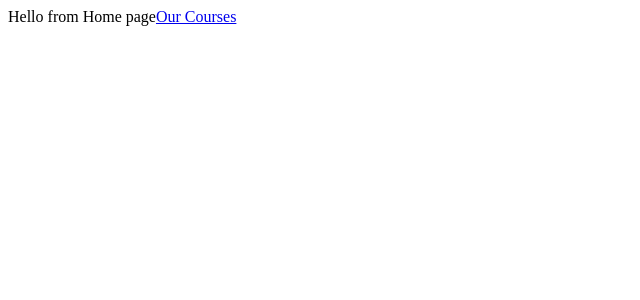
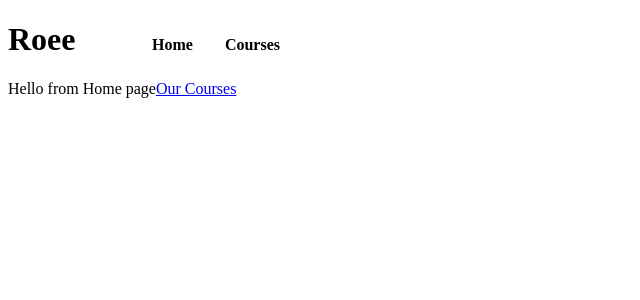
Before and after one commit to roee030/courses-app-react, a React (Create React App) app: page / in a window 1280 px wide. Shown: the top 300 px of the page, without its empty margins (0-640 px from the left). Built offline with nearby package versions, Linux system fonts and the light colour scheme.

Commit message:
add navbar

```diff
--- a/package.json
+++ b/package.json
@@ -5,6 +5,7 @@
   "dependencies": {
     "react": "^16.12.0",
     "react-dom": "^16.12.0",
+    "react-icons": "^3.8.0",
     "react-router-dom": "^5.1.2",
     "react-scripts": "3.2.0"
   },
--- /dev/null
+++ b/src/App.css
@@ -0,0 +1,4 @@
+.body{
+    margin: 0;
+    padding: 0;
+}
--- a/src/App.js
+++ b/src/App.js
@@ -1,14 +1,20 @@
 import React from 'react';
-import { BrowserRouter as Router, Route} from "react-router-dom";
+import { BrowserRouter as Router, Route,Switch} from "react-router-dom";
 import { Link } from "react-router-dom";
 import Home from './pages/Home';
 import Courses from './pages/Courses'
+import Navbar from './components/Navbar'
+import './App.css'
 function App() {
   return (
-      <Router>
+      <>
+      <Navbar/>
+      <h1>Roee</h1>
+      <Switch>
         <Route exact path="/" component={Home}/>
         <Route path="/courses" component={Courses}/>
-      </Router>
+      </Switch>
+      </>
   );
 }
 
--- /dev/null
+++ b/src/components/Navbar.css
@@ -0,0 +1,68 @@
+.navbar {
+    position: fixed;
+    top: 0;
+    left: 0;
+    width: 100%;
+    padding: 0.75rem 2rem;
+    background: var(--offWhite);
+    z-index: 1;
+    max-width: 800px;
+  }
+  .nav-header {
+    display: flex;
+    justify-content: space-between;
+  }
+  .nav-btn {
+    background: transparent;
+    border: none;
+    cursor: pointer;
+    outline: none;
+  }
+  .nav-icon {
+    font-size: 1.5rem;
+    color: var(--primaryColor);
+  }
+  .nav-links {
+    height: 0;
+    overflow: hidden;
+    transition: var(--mainTransition);
+    list-style-type: none;
+  }
+  .nav-links a {
+    display: block;
+    text-decoration: none;
+    padding: 1rem 0;
+    color: var(--mainBlack);
+    transition: var(--mainTransition);
+    text-align: center;
+    font-size: 1rem;
+    font-weight: 600;
+    letter-spacing: var(--mainSpacing);
+  }
+  .nav-links a:hover {
+    color: var(--primaryColor);
+  }
+
+  .show-nav {
+    height: 150px;
+  }
+  @media screen and (min-width: 768px) {
+    .nav-btn {
+      display: none;
+    }
+    .nav-center {
+      max-width: 1170px;
+      margin: 0 auto;
+      display: flex;
+    }
+    .nav-links {
+      height: auto;
+      display: flex;
+      margin-left: 4rem;
+    }
+    .nav-links a {
+      margin: 0 1rem;
+      padding: 0.5rem 0;
+    }
+  }
+  /* end of navbar */
--- /dev/null
+++ b/src/components/Navbar.js
@@ -0,0 +1,40 @@
+import React, { Component } from 'react';
+import { Link } from 'react-router-dom';
+import { FaAlignRight } from 'react-icons/fa';
+import './Navbar.css'
+export default class Navbar extends Component {
+  state = {
+    isOpen: false
+  };
+  handleToggle = () => {
+    this.setState({ isOpen: !this.state.isOpen });
+  };
+  render() {
+    return (
+      <nav className="navbar">
+        <div className="nav-center">
+          <div className="nav-header">
+            <Link to="/">
+            </Link>
+            <button
+              type="button"
+              className="nav-btn"
+              onClick={this.handleToggle}>
+              <FaAlignRight className="nav-icon" />
+            </button>
+          </div>
+          <ul
+            className={this.state.isOpen ? "nav-links show-nav" : "nav-links"}>
+            <li>
+              <Link to="/" onClick={this.handleToggle}>Home</Link>
+            </li>
+            <li>
+              <Link to="/courses" onClick={this.handleToggle}>Courses</Link>
+            </li>
+
+          </ul>
+        </div>
+      </nav>
+    );
+  }
+}
--- a/src/index.js
+++ b/src/index.js
@@ -7,5 +7,7 @@
 
 
 ReactDOM.render(
+        <Router>
         <App/>
+        </Router>
     ,document.getElementById('root'));
```
Also changed, not shown: 1 other file (tests, documents, lock files or other folders).
